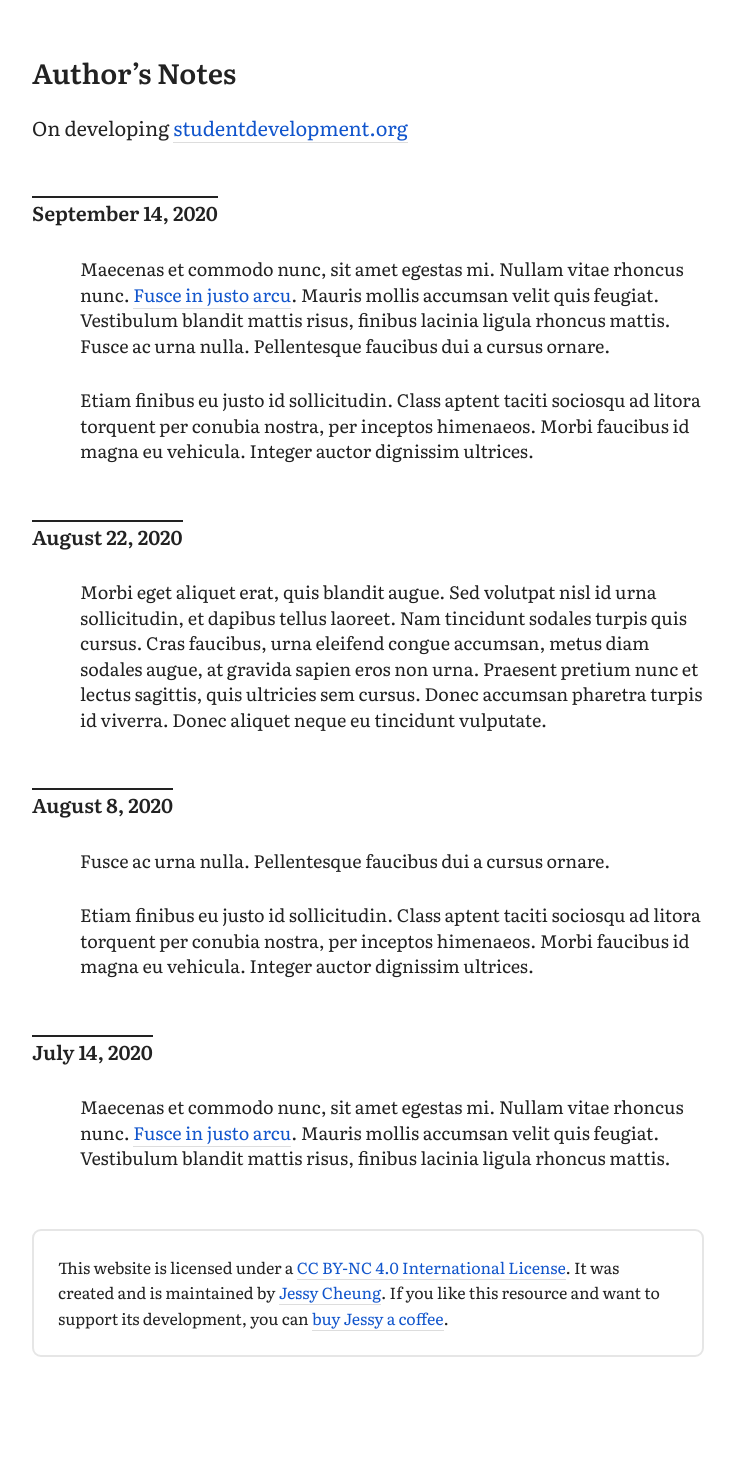
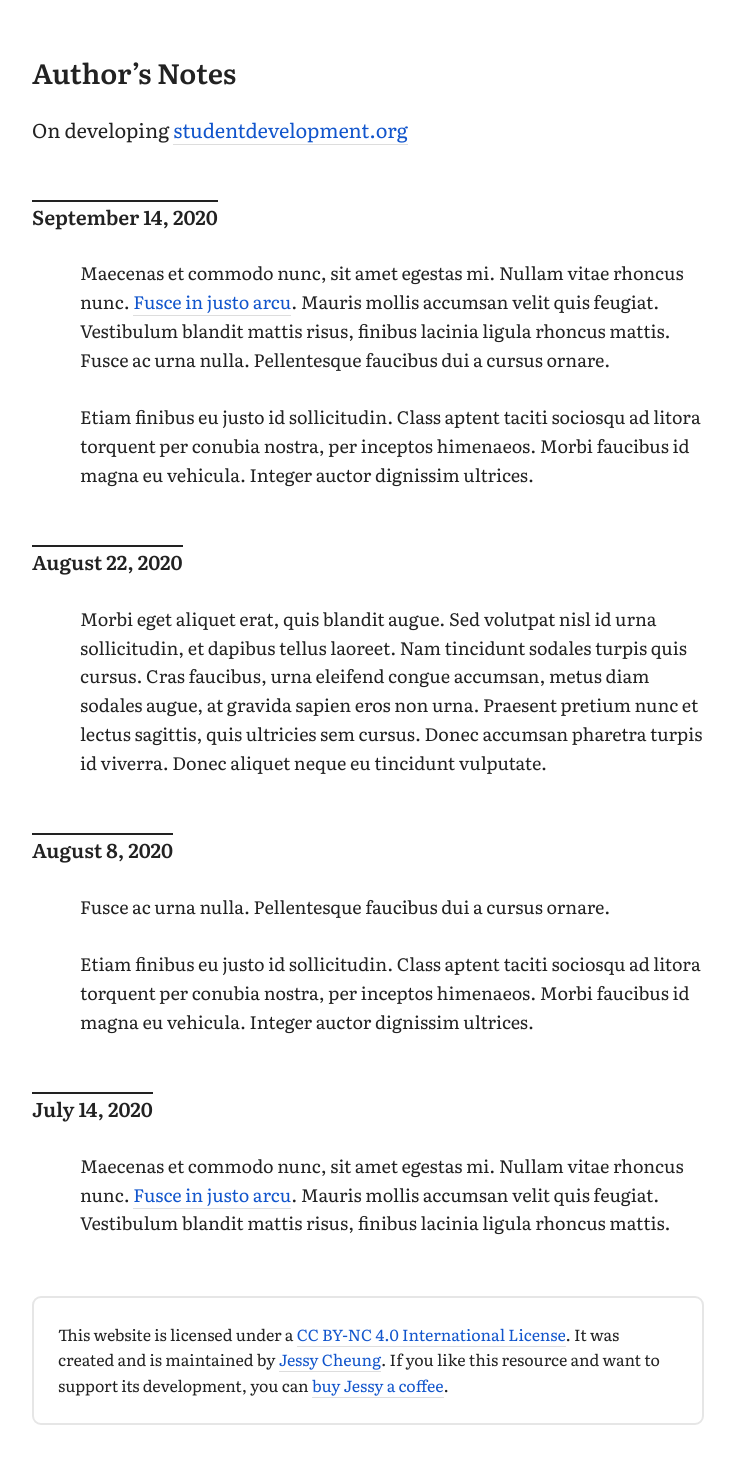
Before and after one commit to jl-c/jl-c.github.io, a Jekyll site: the page notes.html, which Jekyll copies as it is, in a window 1280 px wide. Shown: the whole page, without its empty margins (272-1007 px from the left). Built offline with Jekyll 4.4.1, drawn with Linux system fonts in a browser that asks for light colours; before the commit the page ends 1415 px from its top, so only the background shows below that.

Commit message:
Update notes.html

```diff
--- a/notes.html
+++ b/notes.html
@@ -32,7 +32,7 @@ margin:calc(1.8rem - 2px) 0 1.8rem
 
 p {
 font-size:1.0625rem;
-line-height:1.6rem;
+line-height:1.8rem;
 margin:0 0 1.8rem
 }
 
```
